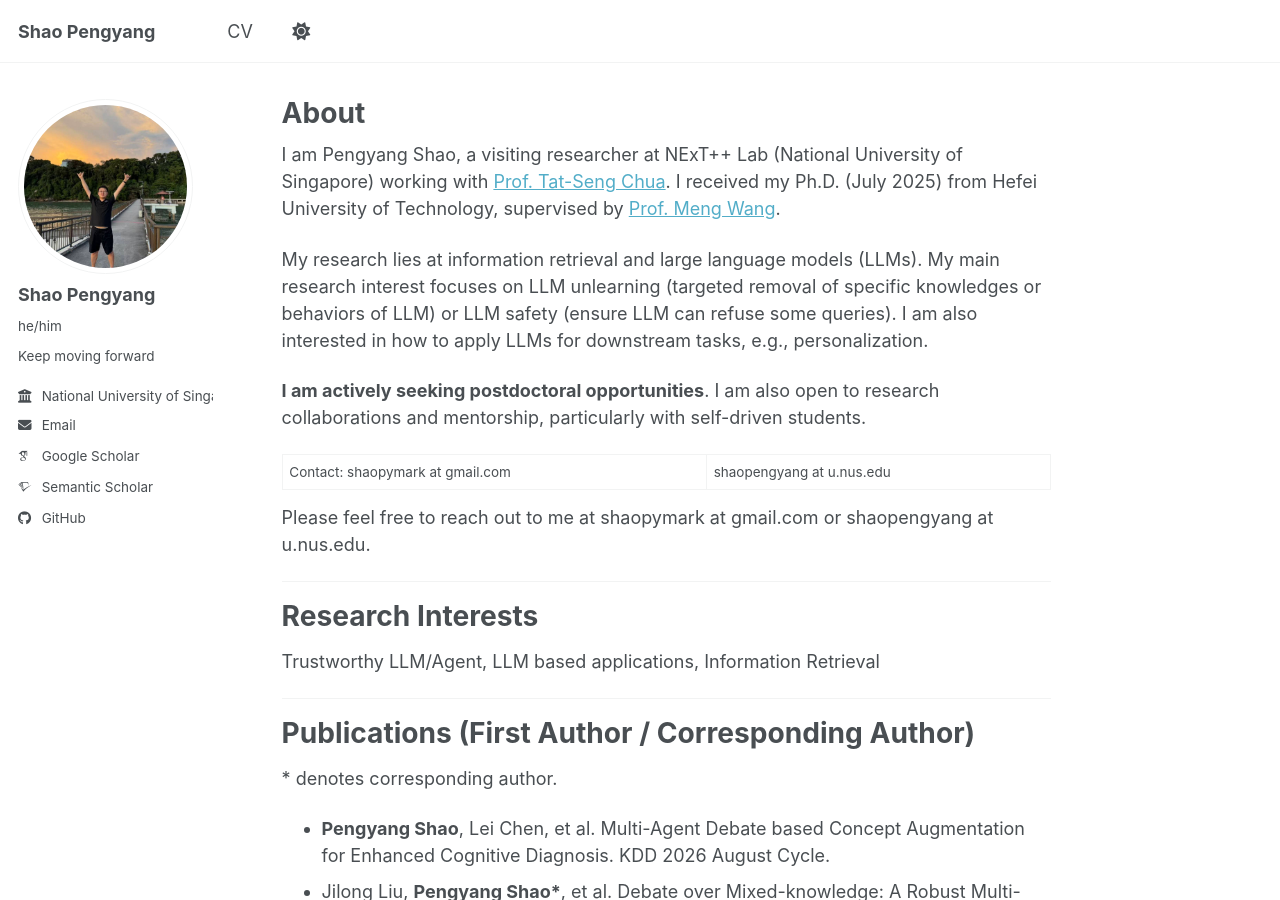
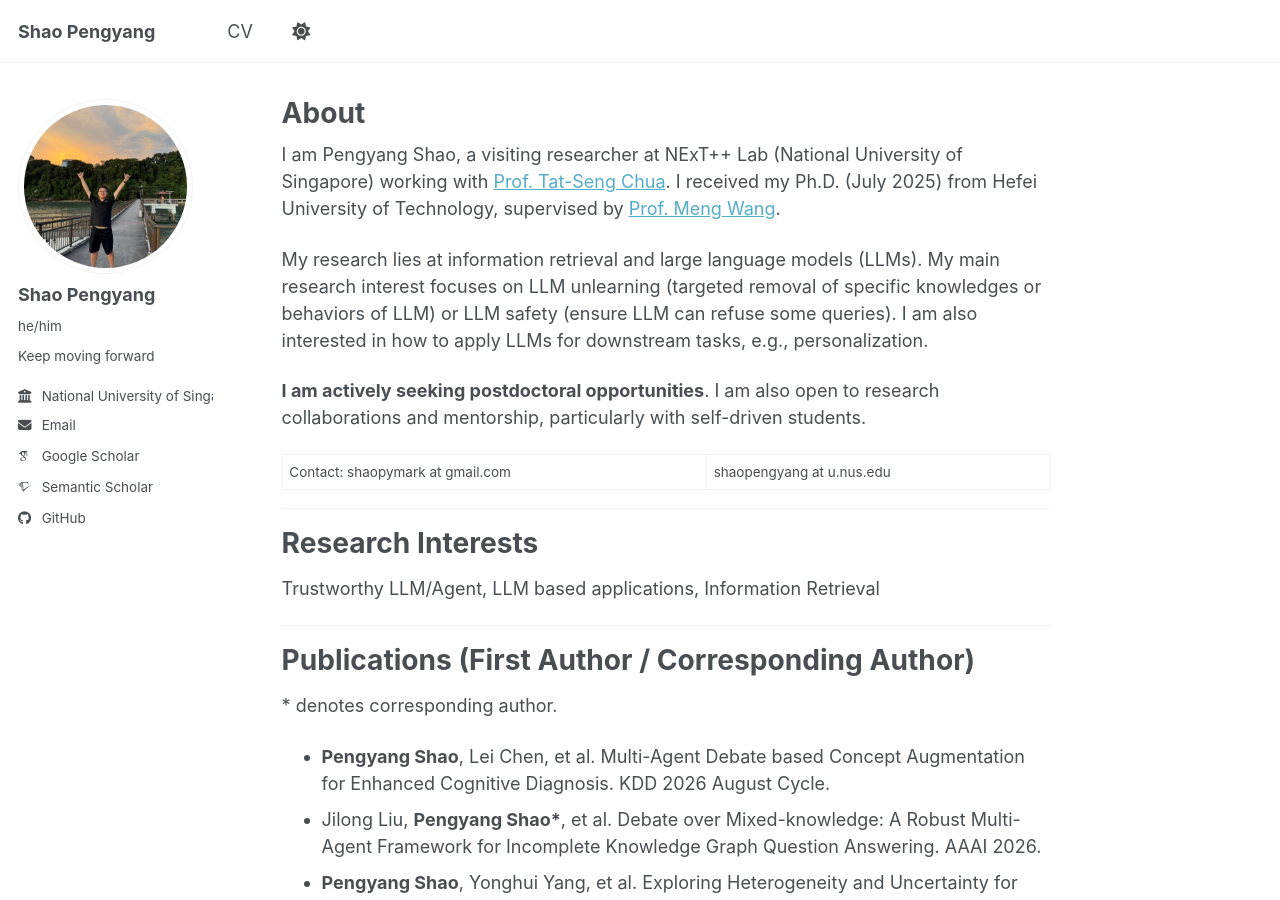
Before and after one commit to ShaoPengyang/ShaoPengyang.github.io, a Jekyll site: the page built from _pages/about.md, in a window 1280 px wide and 900 px high. Built offline with Jekyll 4.4.1, drawn with Linux system fonts in a browser that asks for light colours; some web fonts are replaced; a script bundle is joined from its source files by our own code; library files that are not in the unit come from our copies.

Commit message:
Update about.md

```diff
--- a/_pages/about.md
+++ b/_pages/about.md
@@ -14,10 +14,6 @@ My research lies at information retrieval and large language models (LLMs). My m
 **I am actively seeking postdoctoral opportunities**. I am also open to research collaborations and mentorship, particularly with self-driven students.
 
 Contact: shaopymark at gmail.com | shaopengyang at u.nus.edu
-
-
-Please feel free to reach out to me at shaopymark at gmail.com or shaopengyang at u.nus.edu.
-
 
 ---
 
```
